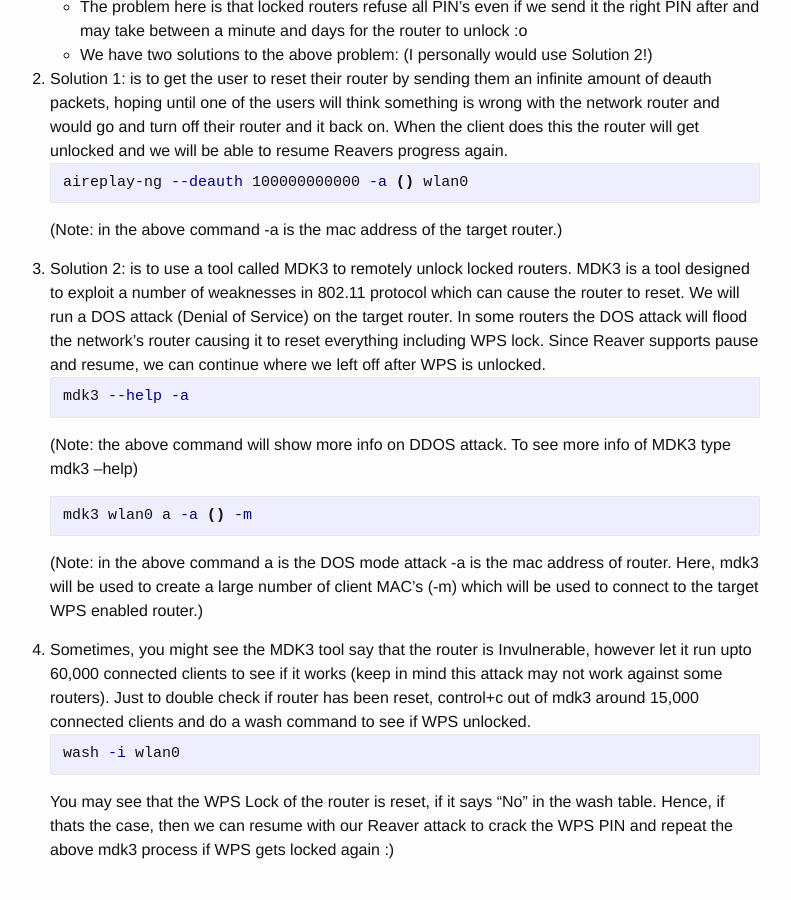
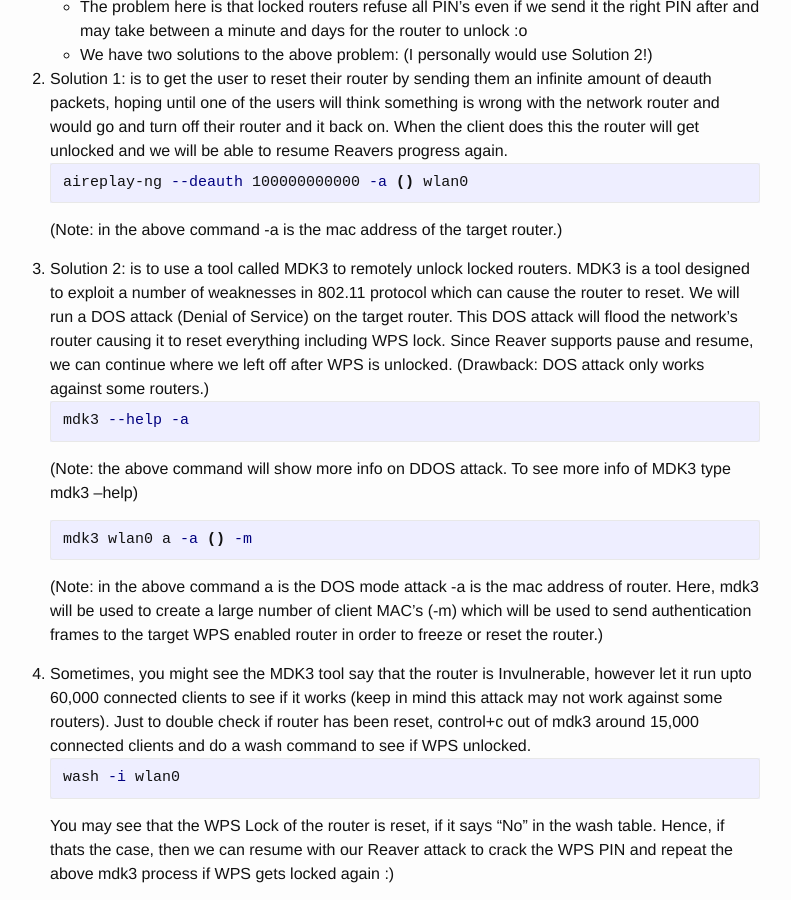
Before and after one commit to alexalwks2/aaronjohn2.github.io, a Jekyll site: the page built from _posts/2018-01-28-exploiting-wps.md, in a window 1280 px wide and 900 px high, scrolled down 2157 px. Shown: the whole window, without its empty margins (250-1041 px from the left). Built offline with Jekyll 4.4.1, drawn with Linux system fonts in a browser that asks for light colours; comment, search, counter and statistics services are not loaded.

Commit message:
Update 2018-01-28-exploiting-wps.md

````diff
--- a/_posts/2018-01-28-exploiting-wps.md
+++ b/_posts/2018-01-28-exploiting-wps.md
@@ -68,7 +68,7 @@ aireplay-ng --deauth 100000000000 -a () wlan0
 ```
 (Note: in the above command -a is the mac address of the target router.)
 
-8. Solution 2: is to use a tool called MDK3 to remotely unlock locked routers. MDK3 is a tool designed to exploit a number of weaknesses in 802.11 protocol which can cause the router to reset. We will run a DOS attack (Denial of Service) on the target router. In some routers the DOS attack will flood the network's router causing it to reset everything including WPS lock. Since Reaver supports pause and resume, we can continue where we left off after WPS is unlocked.
+8. Solution 2: is to use a tool called MDK3 to remotely unlock locked routers. MDK3 is a tool designed to exploit a number of weaknesses in 802.11 protocol which can cause the router to reset. We will run a DOS attack (Denial of Service) on the target router. This DOS attack will flood the network's router causing it to reset everything including WPS lock. Since Reaver supports pause and resume, we can continue where we left off after WPS is unlocked. (Drawback: DOS attack only works against some routers.)
 ```shell
 mdk3 --help -a
 ```
@@ -76,7 +76,7 @@ mdk3 --help -a
 ```shell
 mdk3 wlan0 a -a () -m
 ```
-(Note: in the above command a is the DOS mode attack -a is the mac address of router. Here, mdk3 will be used to create a large number of client MAC's (-m) which will be used to connect to the target WPS enabled router.)
+(Note: in the above command a is the DOS mode attack -a is the mac address of router. Here, mdk3 will be used to create a large number of client MAC's (-m) which will be used to send authentication frames to the target WPS enabled router in order to freeze or reset the router.)
 
 9. Sometimes, you might see the MDK3 tool say that the router is Invulnerable, however let it run upto 60,000 connected clients to see if it works (keep in mind this attack may not work against some routers). Just to double check if router has been reset, control+c out of mdk3 around 15,000 connected clients and do a wash command to see if WPS unlocked.
 ```shell
````
